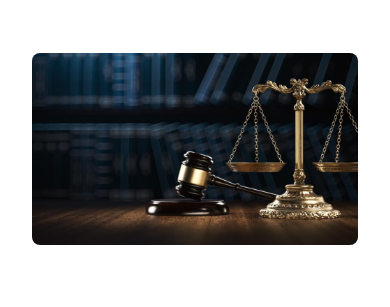
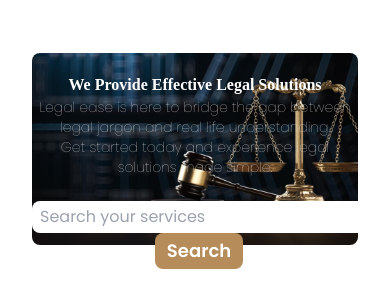
Before and after one commit to JerinOnTheXplore/legal-ease, a plain HTML site: page index.html in a window 390 px wide. Shown: the part 59-366 px from the top of the page. Drawn offline with nearby package versions, Linux system fonts and the light colour scheme.

Commit message:
added banner for legal ease landing page and made responsive for mobile

```diff
--- a/index.html
+++ b/index.html
@@ -41,7 +41,7 @@
       background-repeat: no-repeat;
       border-radius: 8px;
       position: relative;
-      z-index: 10;
+      z-index: 20;
 
     }
     </style>
@@ -64,6 +64,12 @@
          </nav>
          <!-- banner contents -->
           <section class="md:h-96 h-48 banner-bg">
+            <div class="text-center md:pt-12 pt-5">
+              <h1 class="eb-garamond-font z-10 md:font-extrabold font-semibold md:text-7xl text-base text-[#FFFFFF]">We Provide Effective Legal Solutions</h1>
+              <p class="md:font-normal font-thin md:text-base text-sm text-[#E7E7E7]">Legal ease is here to bridge the gap between legal jargon and real life understanding. <br>Get started today and experience legal solutions made simple.</p><br>
+              <input type="search" name="" id="" placeholder="Search your services" class="text-gray-700 md:pr-12 pr-3 pl-2 md:py-3 py-1  rounded-lg">
+              <input type="button" value="Search" class="bg-[#B68C5A] md:py-2 py-1 md:px-5 px-3 ml-2 text-[#FFFFFF] md:text-xl text-lg font-semibold rounded-lg">
+            </div>
 
           </section>
     </header>
```
